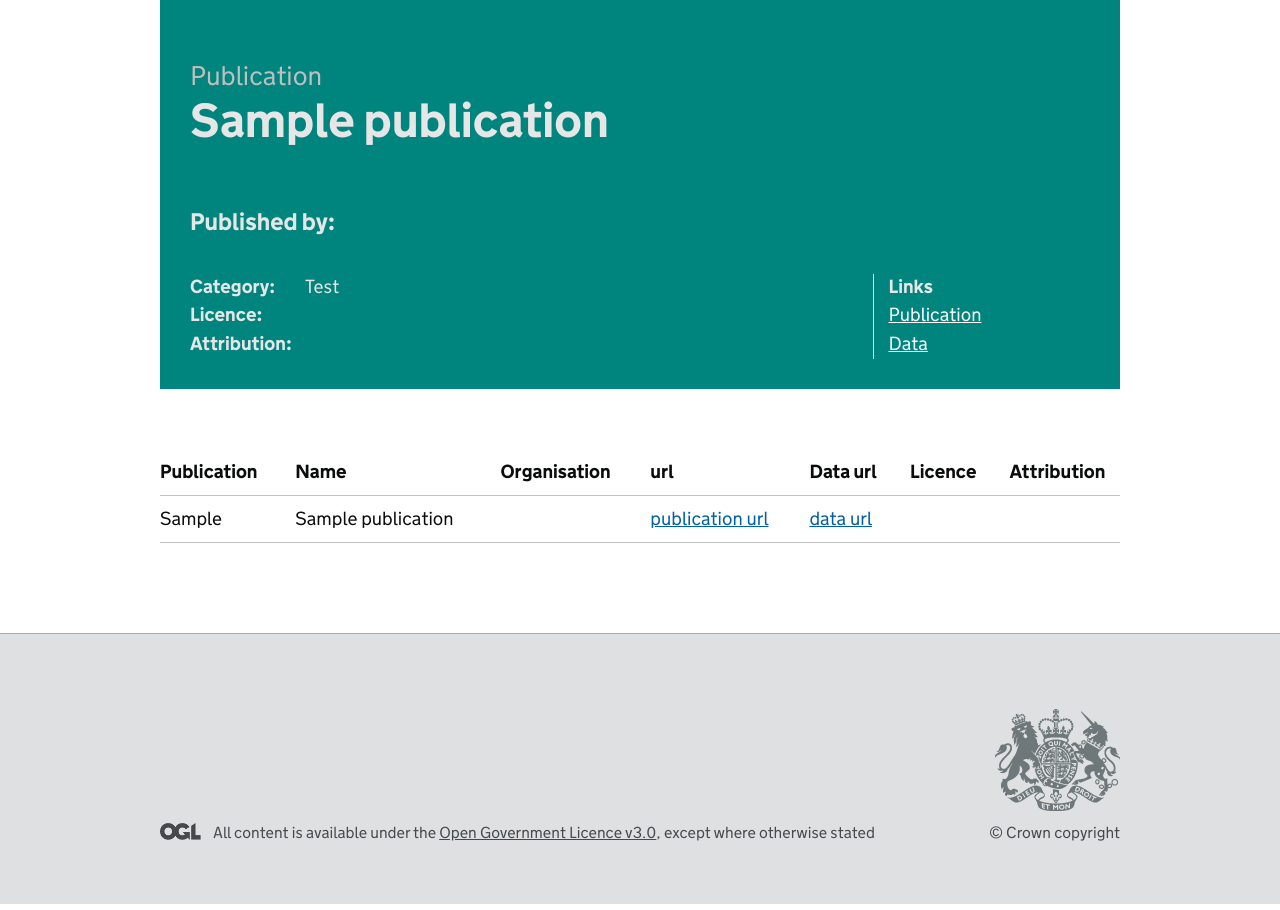
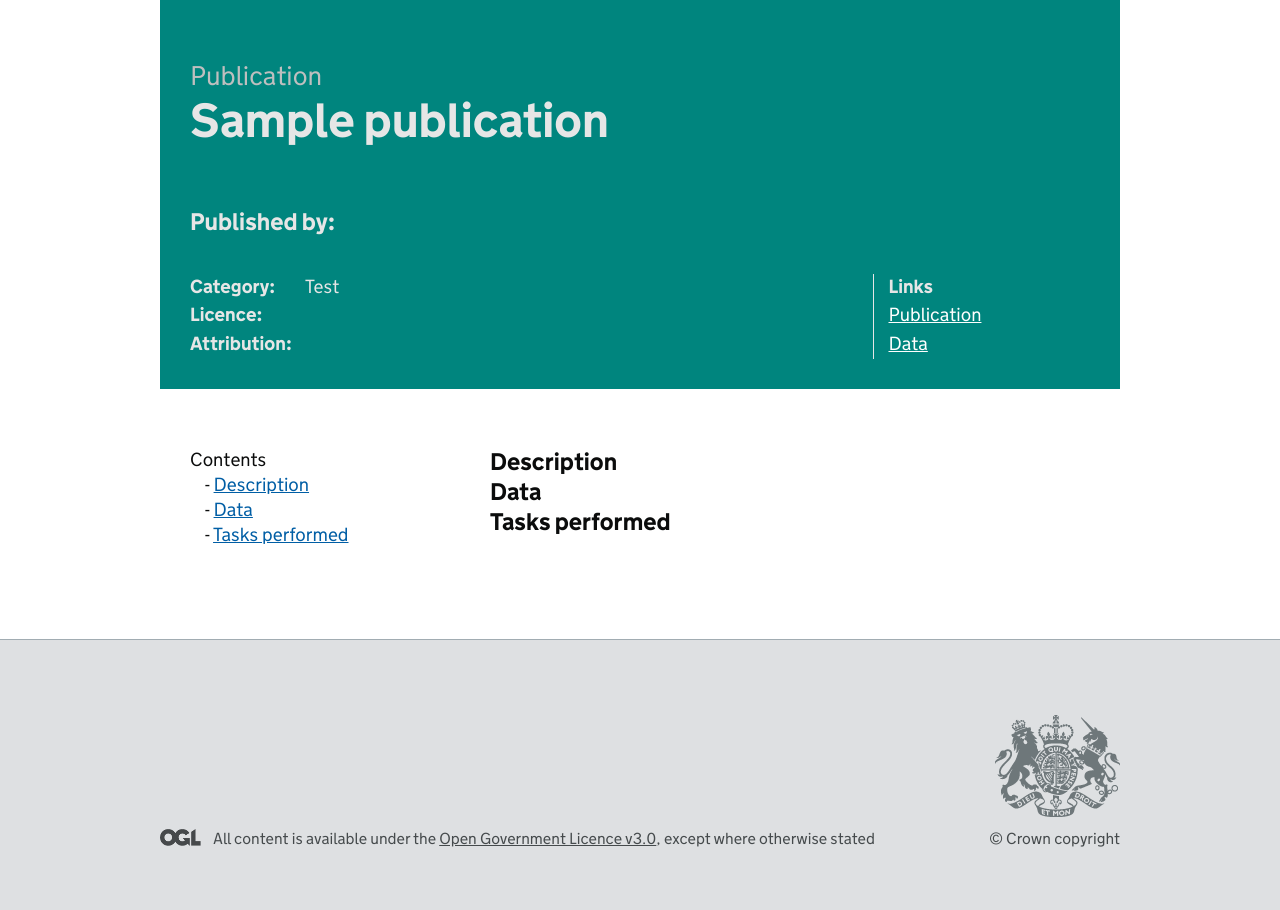
Before and after one commit to communitiesuk/digital-land-explorer, a Flask app: a page that uses application/templates/publication.html in a window 1280 px wide. Shown: the part 206-1116 px from the top of the page. Run offline with Flask 2, Linux system fonts and the light colour scheme; tables that the repository leaves empty hold one stand-in row (values such as "Sample post"); some libraries are stand-ins or nearby versions.

Commit message:
Example of publication content structure

```diff
--- a/application/static/stylesheets/main.css
+++ b/application/static/stylesheets/main.css
@@ -2479,3 +2479,15 @@
 .form-group-error .error-message {
   display: block;
 }
+
+.contents-section {
+  padding-left: 30px;
+}
+
+.contents-section li {
+  margin-left: 15px;
+}
+
+.pub-info-section__heading {
+  margin: 0;
+}
--- a/application/templates/publication.html
+++ b/application/templates/publication.html
@@ -4,9 +4,6 @@
     <main id="content" role="main">
       {% from "macros/breadcrumbs.html" import render_breadcrumbs %}
       {{ render_breadcrumbs(publication.name, "publications") }}
-
-        <div class="grid-row">
-            <div class="column-full">
 
       <div class="meta-data-panel">
         <div class="grid-row">
@@ -46,36 +43,30 @@
         </div>
       </div>
 
-                <table>
-                    <thead>
-                        <tr>
-                            <th>Publication</th>
-                            <th>Name</th>
-                            <th>Organisation</th>
-                            <th>url</th>
-                            <th>Data url</th>
-                            <th>Licence</th>
-                            <th>Attribution</th>
-                        </tr>
-                    </thead>
-                    <tbody>
-                        <tr>
-                            <td>{{ publication.publication }}</td>
-                            <td>{{ publication.name }}</td>
-                            <td>
-                                {% if publication.organisation %}
-                                     <a href="{{ url_for('frontend.organisation', id=publication.organisation.organisation) }}">
-                                {{ publication.organisation.name }}</a>
-                                {% endif %}
-                            </td>
-                            <td><a href="{{ publication.url }}">publication url</a></td>
-                            <td><a href="{{ publication.data_url }}">data url</a></td>
-                            <td><a href="{{ url_for('frontend.licence', id=publication.licence.licence) }}">{{ publication.licence.name }}</a></td>
-                            <td><a href="{{ url_for('frontend.attribution', id=publication.attribution.attribution) }}">{{ publication.attribution.name }}</a></td>
-                        </tr>
-                    </tbody>
-                </table>
+      <div class="grid-row">
+        <div class="column-one-third">
+          <div class="contents-section">
+            Contents
+            <ol>
+              <li>- <a href="#pub-info-description">Description</a></li>
+              <li>- <a href="#pub-info-data">Data</a></li>
+              <li>- <a href="pub-info-tasks">Tasks performed</a></li>
+            </ol>
           </div>
         </div>
+        <div class="column-two-thirds">
+
+          {% macro render_pub_info_section(sectionTitle, sectionId) %}
+          <section class="pub-info-section" id="{{ sectionId }}">
+            <h3 class="heading-medium pub-info-section__heading">{{ sectionTitle }}</h3>
+          </section>
+          {% endmacro %}
+          {{ render_pub_info_section("Description", "pub-info-description") }}
+          {{ render_pub_info_section("Data", "pub-info-data") }}
+          {{ render_pub_info_section("Tasks performed", "pub-info-tasks") }}
+
+        </div>
+      </div>
+
     </main>
 {% endblock %}
--- a/src/scss/main.scss
+++ b/src/scss/main.scss
@@ -80,3 +80,16 @@
     display: block;
   }
 }
+
+// temp styles for publication
+// content
+.contents-section {
+  padding-left: $gutter;
+  li {
+    margin-left: $gutter-half;
+  }
+}
+
+.pub-info-section__heading {
+  margin: 0;
+}
```
Lines whose indentation alone changed are shown as unchanged.
